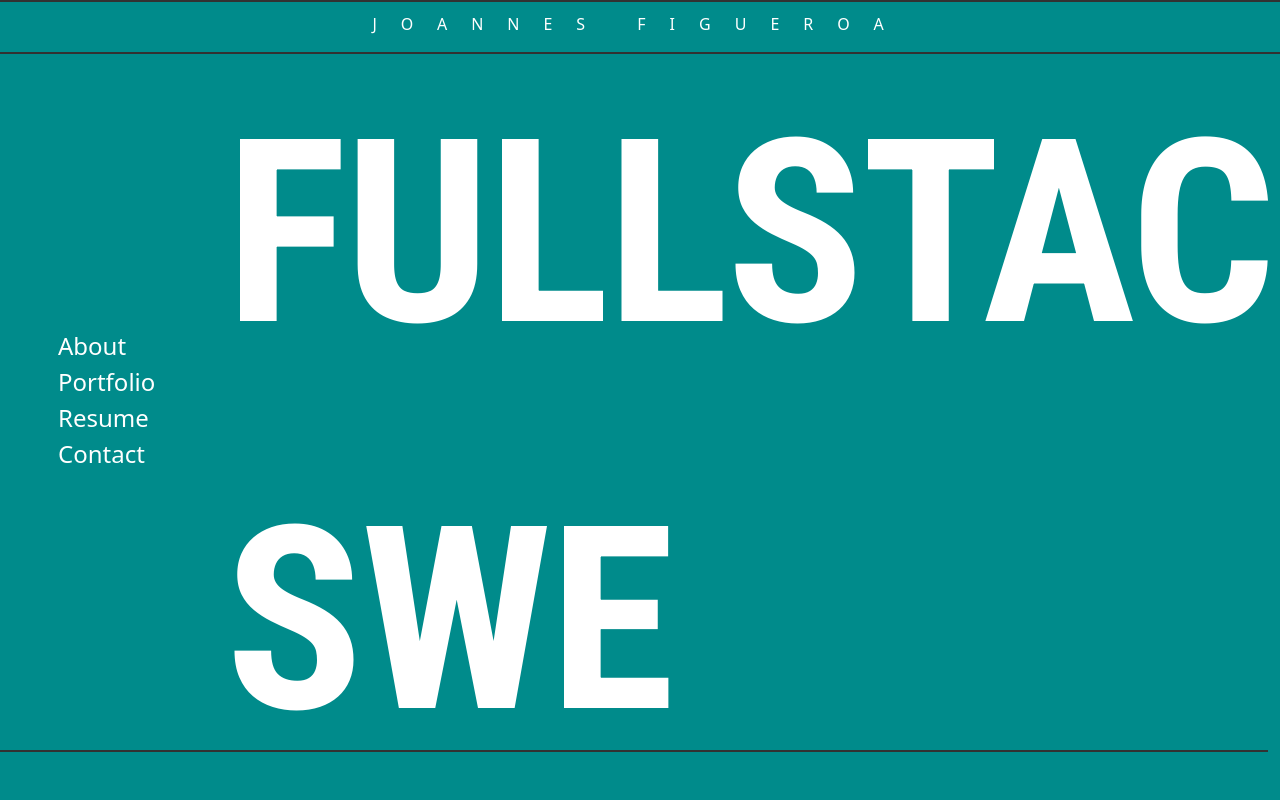
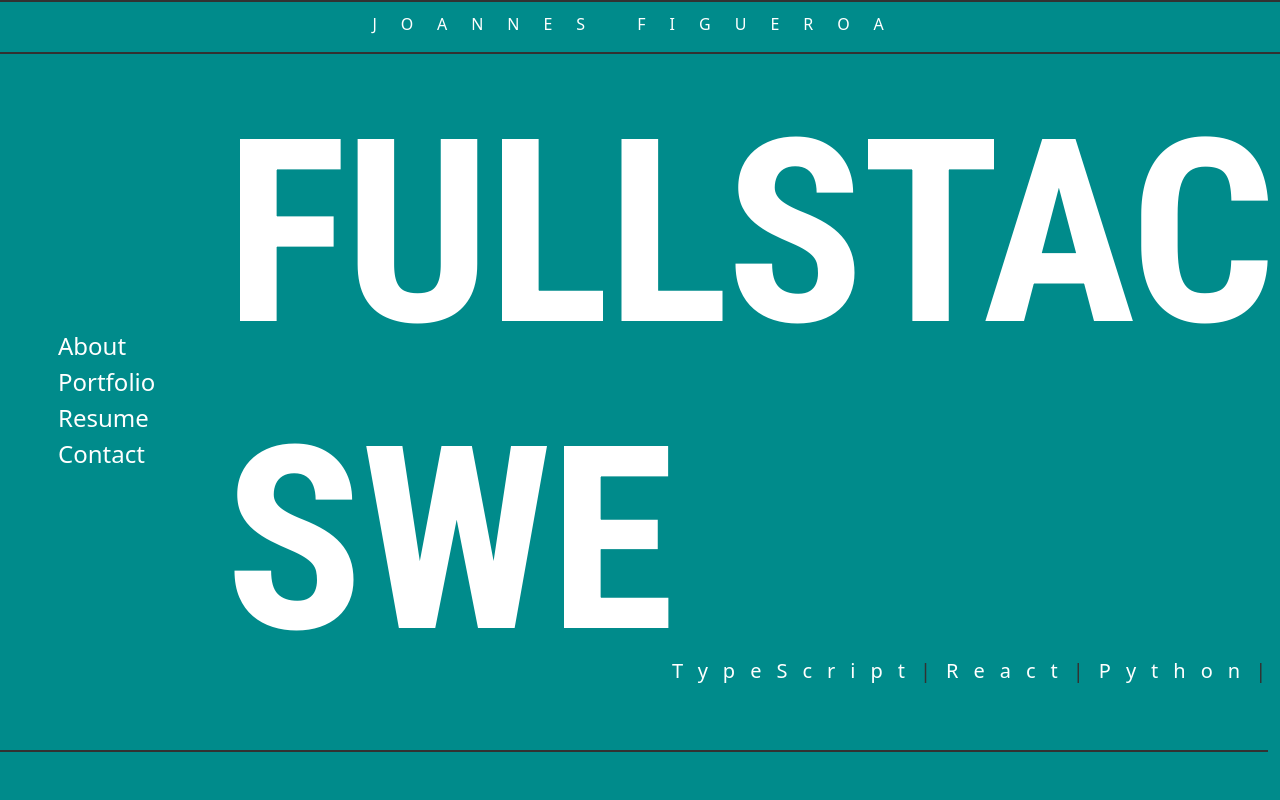
Before and after one commit to JoHeyJo/myWebsiteReact, a React (Create React App) app: page / in a window 1280 px wide. Shown: the top 800 px of the page. Built offline with nearby package versions, Linux system fonts and the light colour scheme; no server answers.

Commit message:
wip: make subBaner smaller

```diff
--- a/src/Banner.js
+++ b/src/Banner.js
@@ -38,9 +38,9 @@ function Banner() {
   return (
     <div className="Banner-container bannerFs">
       <h1 className="Banner-title bannerFs mb-0">fullstack</h1>
-      <section>
-        <h3 className="Banner-subtitle bannerFs">swe</h3>
-        <section>
+      <section className="d-flex">
+        <h3 className="Banner-subtitle bannerFs my-0">swe</h3>
+        <section className="Banner-devicons">
           {renderTypeScript(width)}{renderReact(width)}{renderPython(width)}{renderFlask(width)}
         </section>
       </section>
```
